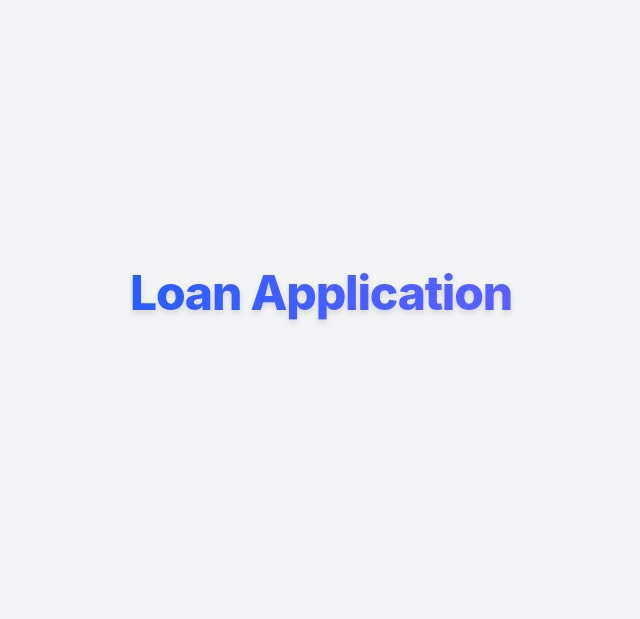
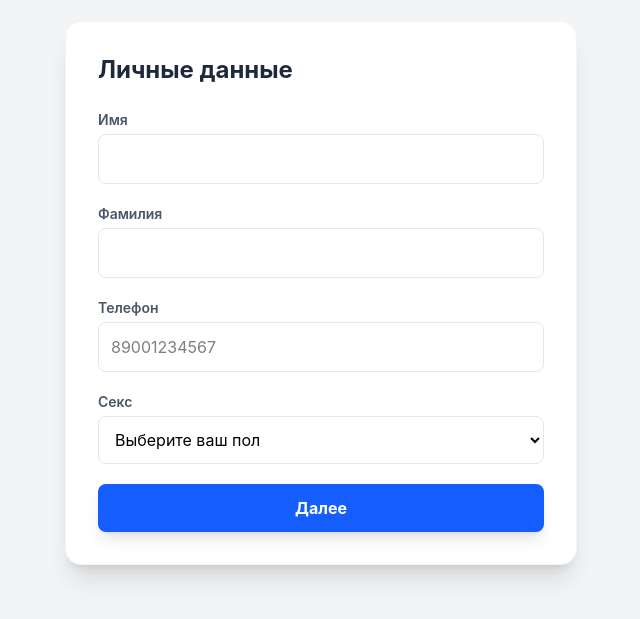
Before and after one commit to Armansargsyann/loan-application-react, a React (Vite) app: page /step1 in a window 1280 px wide. Shown: the part 107-726 px from the top of the page, without its empty margins (319-959 px from the left). Built offline with nearby package versions, Linux system fonts and the light colour scheme.

Commit message:
feat: implement Step 1 form with RHF validation and Zustand store

```diff
--- a/src/conponents/steps/step1.tsx
+++ b/src/conponents/steps/step1.tsx
@@ -1,7 +1,130 @@
-export default function Step1() {
-    return <>
-  <h1 className="text-5xl font-extrabold tracking-tight text-transparent bg-clip-text bg-gradient-to-r from-blue-600 to-indigo-500 drop-shadow-md py-2 text-center">
-  Loan Application
-</h1>
-    </>
-}
+import { useForm } from "react-hook-form";
+import { useNavigate } from "react-router-dom";
+import type { Step1Inputs } from "./types/step1";
+import { useFormStore } from "../../store/useFormStore";
+const Step1 = () => {
+  const navigate = useNavigate();
+  const { formData, setField } = useFormStore();
+
+  const {
+    register,
+    handleSubmit,
+    formState: { errors },
+  } = useForm<Step1Inputs>({
+    defaultValues: {
+      firstName: formData.firstName,
+      lastName: formData.lastName,
+      phone: formData.phone,
+      gender: formData.gender,
+    },
+  });
+
+  const onSubmit = (data: Step1Inputs) => {
+    setField("firstName", data.firstName);
+    setField("lastName", data.lastName);
+    setField("phone", data.phone);
+    setField("gender", data.gender);
+
+    navigate("/step2");
+  };
+
+  return (
+    <div className="bg-white p-8 rounded-2xl shadow-xl border border-gray-100 transition-all">
+      <h2 className="text-2xl font-bold text-gray-800 mb-6">Личные данные</h2>
+
+      <form onSubmit={handleSubmit(onSubmit)} className="space-y-5">
+        <div>
+          <label className="block text-sm font-semibold text-gray-600 mb-1">
+            Имя
+          </label>
+          <input
+            type="text"
+            {...register("firstName", { required: "Имя обязательно" })}
+            className={`w-full p-3 border rounded-lg focus:ring-2 outline-none transition ${
+              errors.firstName
+                ? "border-red-500 focus:ring-red-200"
+                : "border-gray-200 focus:ring-blue-500"
+            }`}
+          />
+          {errors.firstName && (
+            <p className="text-red-500 text-xs mt-1">
+              {errors.firstName.message}
+            </p>
+          )}
+        </div>
+
+        <div>
+          <label className="block text-sm font-semibold text-gray-600 mb-1">
+            Фамилия
+          </label>
+          <input
+            type="text"
+            {...register("lastName", { required: "Фамилия обязательно" })}
+            className={`w-full p-3 border rounded-lg focus:ring-2 outline-none transition ${
+              errors.lastName
+                ? "border-red-500 focus:ring-red-200"
+                : "border-gray-200 focus:ring-blue-500"
+            }`}
+          />
+          {errors.lastName && (
+            <p className="text-red-500 text-xs mt-1">
+              {errors.lastName.message}
+            </p>
+          )}
+        </div>
+
+        <div>
+          <label className="block text-sm font-semibold text-gray-600 mb-1">
+            Телефон
+          </label>
+          <input
+            type="tel"
+            {...register("phone", {
+              required: "Телефонный номер обязателен",
+              pattern: {
+                value: /^0\d{9}$/,
+                message: "Введите корректный номер (10 цифр, начиная с 0)",
+              },
+            })}
+            placeholder="89001234567"
+            className={`w-full p-3 border rounded-lg focus:ring-2 outline-none transition ${
+              errors.phone
+                ? "border-red-500 focus:ring-red-200"
+                : "border-gray-200 focus:ring-blue-500"
+            }`}
+          />
+          {errors.phone && (
+            <p className="text-red-500 text-xs mt-1">{errors.phone.message}</p>
+          )}
+        </div>
+        <div>
+          <label className="block text-sm font-semibold text-gray-600 mb-1">
+            Секс
+          </label>
+          <select
+            {...register("gender", {
+              required: "Пожалуйста, выберите ваш пол",
+            })}
+            className="w-full p-3 border border-gray-200 rounded-lg focus:ring-2 focus:ring-blue-500 outline-none"
+          >
+            <option value="">Выберите ваш пол</option>
+            <option value="Мужской">Мужской</option>
+            <option value="Женский">Женский</option>
+          </select>
+          {errors.gender && (
+            <p className="text-red-500 text-xs mt-1">{errors.gender.message}</p>
+          )}
+        </div>
+
+        <button
+          type="submit"
+          className="w-full bg-blue-600 text-white font-bold py-3 rounded-lg hover:bg-blue-700 shadow-lg hover:shadow-blue-200 transition-all transform active:scale-95"
+        >
+          Далее
+        </button>
+      </form>
+    </div>
+  );
+};
+
+export default Step1;
--- /dev/null
+++ b/src/conponents/steps/types/step1.ts
@@ -0,0 +1,6 @@
+export interface Step1Inputs {
+  firstName: string;
+  lastName: string;
+  phone: string;
+  gender: string;
+}
--- /dev/null
+++ b/src/store/useFormStore.ts
@@ -0,0 +1,64 @@
+import { create } from "zustand";
+import { persist } from "zustand/middleware"; // Обоснование: Используем persist для сохранения данных в localStorage
+
+interface FormData {
+  firstName: string;
+  lastName: string;
+  phone: string;
+  gender: string;
+  workplace: string;
+  address: string;
+  loanAmount: number;
+  loanTerm: number;
+}
+
+interface FormState {
+  formData: FormData;
+  setField: (field: keyof FormData, value: string | number) => void;
+  resetForm: () => void;
+}
+
+export const useFormStore = create<FormState>()(
+  persist(
+    (set) => ({
+      formData: {
+        firstName: "",
+        lastName: "",
+        phone: "",
+        gender: "",
+        workplace: "",
+        address: "",
+        loanAmount: 200000,
+        loanTerm: 10,
+      },
+
+      /**
+       * Обоснование выбора Zustand:
+       * Мы используем Zustand, так как это легковесное и производительное решение для управления состоянием
+       * в многошаговых формах. В отличие от Context API, Zustand предотвращает лишние ререндеры,
+       * а использование middleware 'persist' позволяет сохранять прогресс пользователя даже при перезагрузке страницы.
+       */
+      setField: (field, value) =>
+        set((state) => ({
+          formData: { ...state.formData, [field]: value },
+        })),
+
+      resetForm: () =>
+        set({
+          formData: {
+            firstName: "",
+            lastName: "",
+            phone: "",
+            gender: "",
+            workplace: "",
+            address: "",
+            loanAmount: 200000,
+            loanTerm: 10,
+          },
+        }),
+    }),
+    {
+      name: "loan-app-storage", // Ключ в localStorage
+    },
+  ),
+);
```
